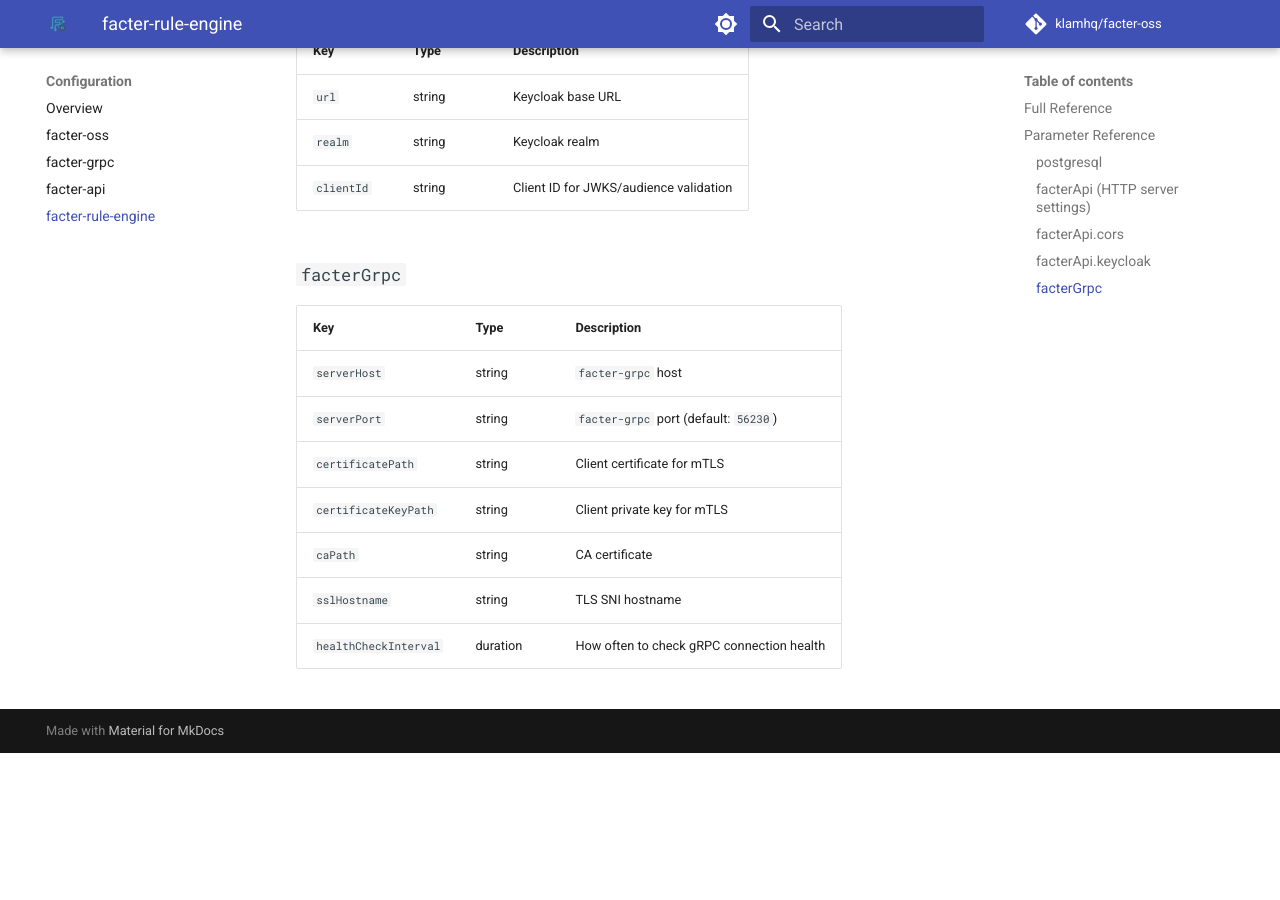
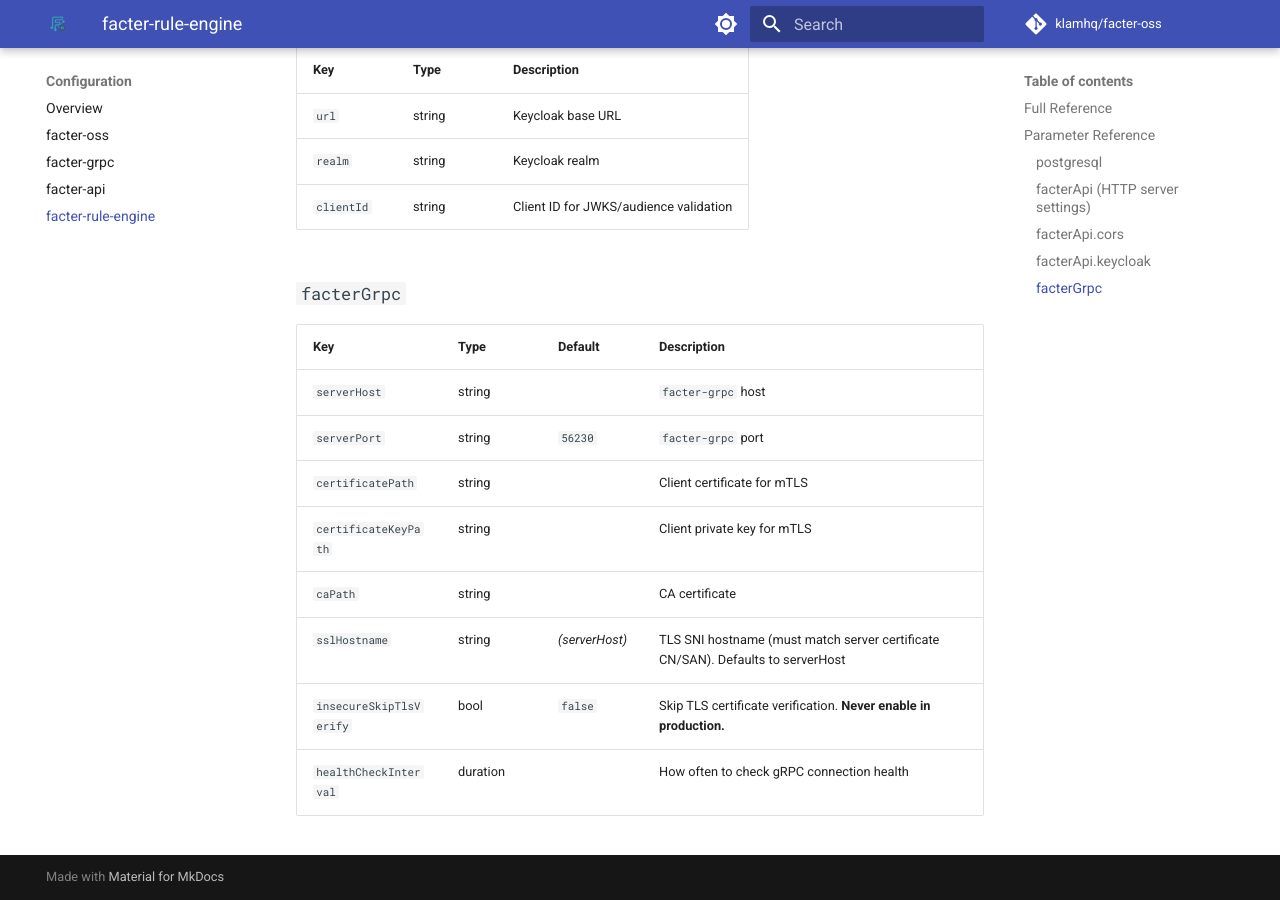
Before and after one commit to klamhq/facter-oss, an MkDocs documentation site: the page built from docs/settings/facter-rule-engine.md, in a window 1280 px wide and 900 px high, scrolled down 2008 px. Built offline with MkDocs 1.6.1 and Material for MkDocs 9.7.7, drawn with Linux system fonts in a browser that asks for light colours; comment, search, counter and statistics services are not loaded; the version menu is left out; before the commit the page ends 2761 px from its top, so only the background shows below that; some of the changed text lies outside the part shown.

Commit message:
feat: add insecureskipptlsverify and fallback to sniHostname

````diff
--- a/docs/settings/facter-rule-engine.md
+++ b/docs/settings/facter-rule-engine.md
@@ -41,7 +41,8 @@
     certificatePath: "./certs/facter_rule_engine_cert.pem"
     certificateKeyPath: "./certs/facter_rule_engine_key.pem"
     caPath: "./certs/ca_cert.pem"
-    sslHostname: "grpc.example.com"           # TLS SNI hostname for facter-grpc
+    sslHostname: "grpc.example.com"           # TLS SNI hostname for facter-grpc (optional, defaults to serverHost)
+    insecureSkipTlsVerify: false              # Disable TLS verification — never use in production
     healthCheckInterval: 30s                  # gRPC health monitoring interval
 ```
 
@@ -83,12 +84,13 @@
 
 ### `facterGrpc`
 
-| Key                   | Type     | Description                               |
-| --------------------- | -------- | ----------------------------------------- |
-| `serverHost`          | string   | `facter-grpc` host                        |
-| `serverPort`          | string   | `facter-grpc` port (default: `56230`)     |
-| `certificatePath`     | string   | Client certificate for mTLS               |
-| `certificateKeyPath`  | string   | Client private key for mTLS               |
-| `caPath`              | string   | CA certificate                            |
-| `sslHostname`         | string   | TLS SNI hostname                          |
-| `healthCheckInterval` | duration | How often to check gRPC connection health |
+| Key                     | Type     | Default        | Description                                                                     |
+| ----------------------- | -------- | -------------- | ------------------------------------------------------------------------------- |
+| `serverHost`            | string   |                | `facter-grpc` host                                                              |
+| `serverPort`            | string   | `56230`        | `facter-grpc` port                                                              |
+| `certificatePath`       | string   |                | Client certificate for mTLS                                                     |
+| `certificateKeyPath`    | string   |                | Client private key for mTLS                                                     |
+| `caPath`                | string   |                | CA certificate                                                                  |
+| `sslHostname`           | string   | *(serverHost)* | TLS SNI hostname (must match server certificate CN/SAN). Defaults to serverHost |
+| `insecureSkipTlsVerify` | bool     | `false`        | Skip TLS certificate verification. **Never enable in production.**              |
+| `healthCheckInterval`   | duration |                | How often to check gRPC connection health                                       |
````
Also changed, not shown: docs/settings/facter-oss.md (+11 -9 lines), 3 other files.
